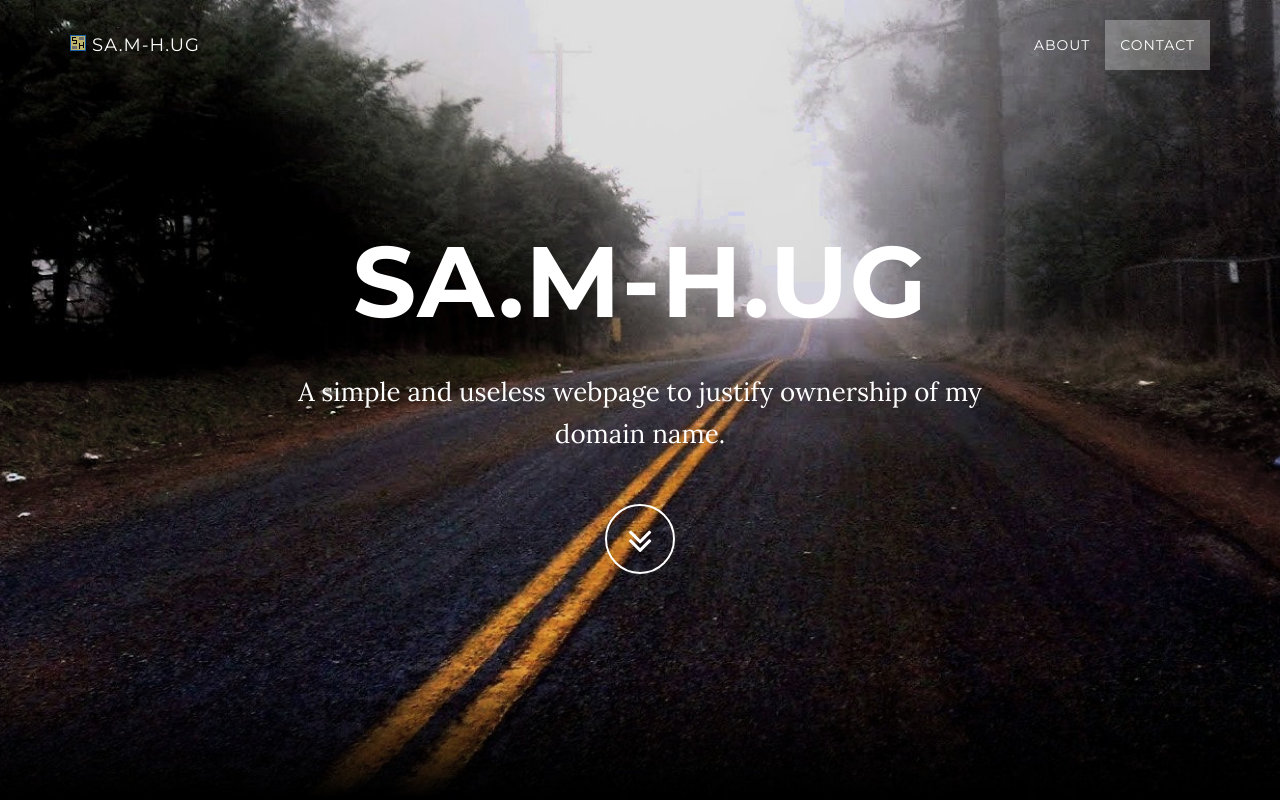
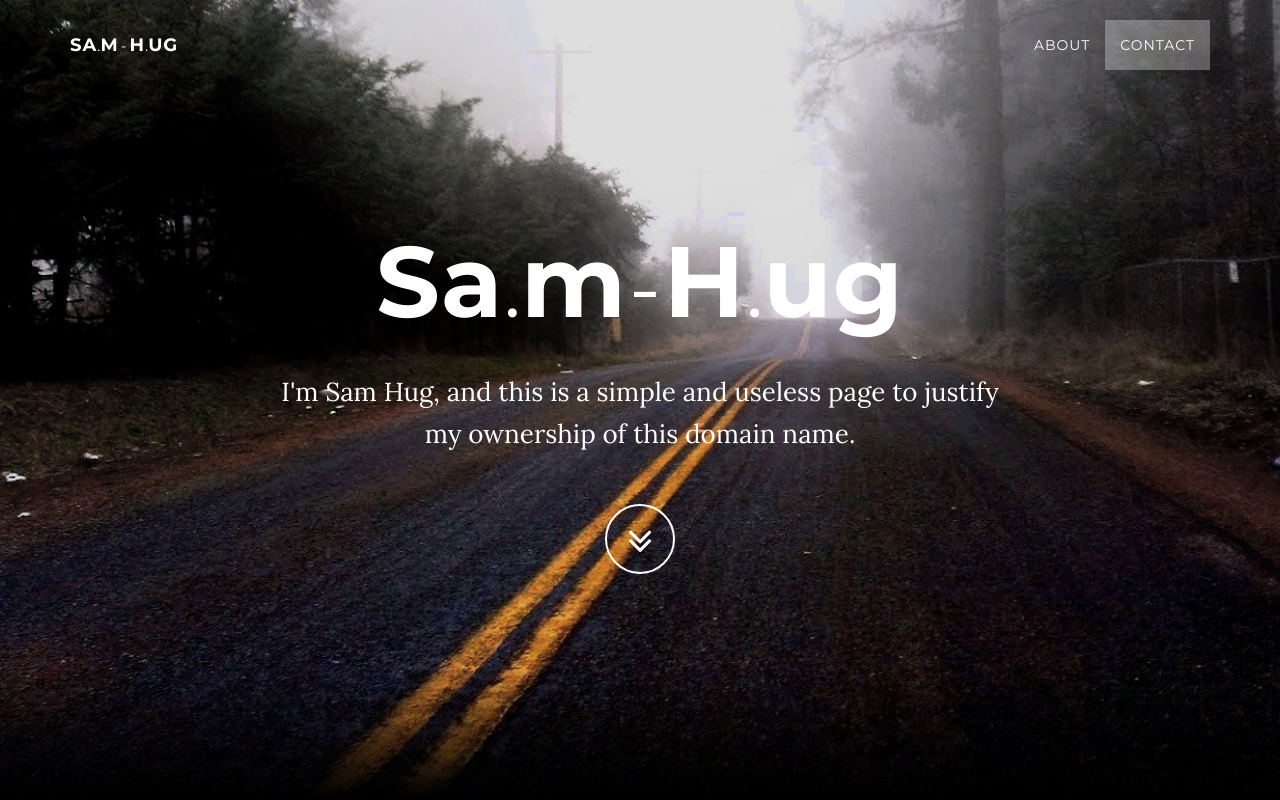
Before and after one commit to samhug/website, a plain HTML site: page static/index.html in a window 1280 px wide. Shown: the top 800 px of the page. Drawn offline with nearby package versions, Linux system fonts and the light colour scheme.

Commit message:
Simple tweaks

```diff
--- a/static/css/main.css
+++ b/static/css/main.css
@@ -29,6 +29,33 @@ h6 {
     font-weight: 700;
     letter-spacing: 1px;
 }
+
+
+.name-heading {
+    font-size: 100px;
+    text-transform: inherit;
+}
+
+.name {
+    font-family: Montserrat,"Helvetica Neue",Helvetica,Arial,sans-serif;
+    font-weight: 600;
+}
+
+span.name-dot {
+    font-size: smaller;
+    font-weight: 400;
+    letter-spacing: normal;
+}
+
+span.name-dash {
+    font-size: smaller;
+    font-weight: 400;
+}
+
+span.name-space {
+    letter-spacing: 3px;
+}
+
 
 p {
     margin: 0 0 25px;
@@ -160,7 +187,7 @@ a:focus {
     vertical-align: middle;
 }
 
-.intro .intro-body .brand-heading {
+.intro .intro-body .name-heading {
     font-size: 40px;
 }
 
@@ -174,7 +201,7 @@ a:focus {
         padding: 0;
     }
 
-    .intro .intro-body .brand-heading {
+    .intro .intro-body .name-heading {
         font-size: 100px;
     }
 
--- a/static/index.html
+++ b/static/index.html
@@ -37,7 +37,7 @@
                     <span class="fa fa-bars"></span>
                 </button>
                 <a class="navbar-brand page-scroll" href="#page-top">
-		    <img src="favicon.ico" style="display: inline; vertical-align: top;">  <span class="light">sa.m-h.ug</span>
+		            <span class="name">sa<span class="name-dot">.</span><span class="name-space">m<span class="name-dash">-</span></span>h<span class="name-dot">.</span>ug</span>
                 </a>
             </div>
 
@@ -67,8 +67,8 @@
             <div class="container">
                 <div class="row">
                     <div class="col-md-8 col-md-offset-2">
-                        <h1 class="brand-heading">sa.m-h.ug</h1>
-			<p class="intro-text">A simple and useless webpage to justify ownership of my domain name.</p>
+                        <h1 class="name name-heading">Sa<span class="name-dot">.</span><span class="name-space">m<span class="name-dash">-</span></span>H<span class="name-dot">.</span>ug</h1>
+			            <p class="intro-text">I'm Sam Hug, and this is a simple and useless page to justify my ownership of this domain name.</p>
                         <a href="#about" class="btn btn-circle page-scroll">
                             <span class="fa fa-angle-double-down animated"></span>
                         </a>
@@ -83,7 +83,7 @@
         <div class="row">
             <div class="col-lg-8 col-lg-offset-2">
                 <h2>About Me</h2>
-                <p>I'm Sam, and I enjoy software development and systems administration.</p>
+                <p>I enjoy software development and systems administration, and dislike writing bios.</p>
             </div>
         </div>
     </section>
```
Also changed, not shown: static/favicon.ico (deleted), 2 other files.
